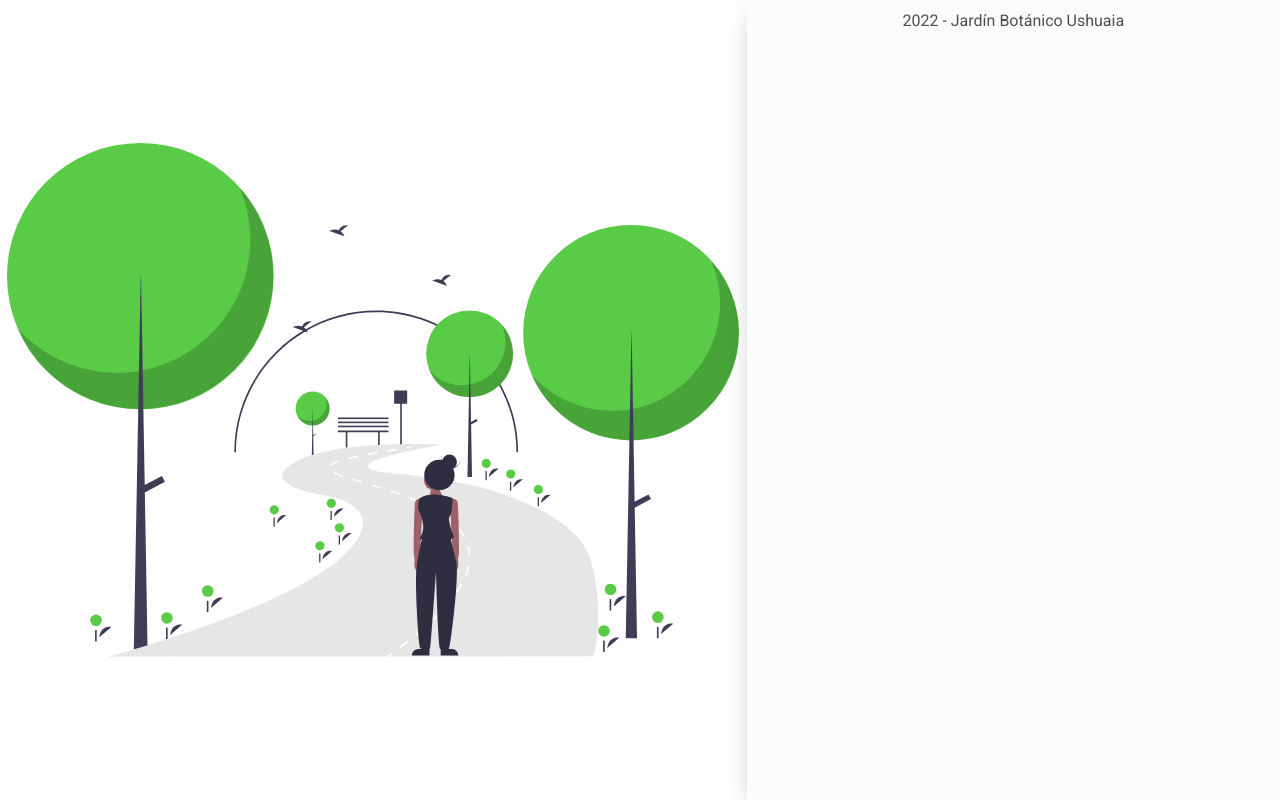
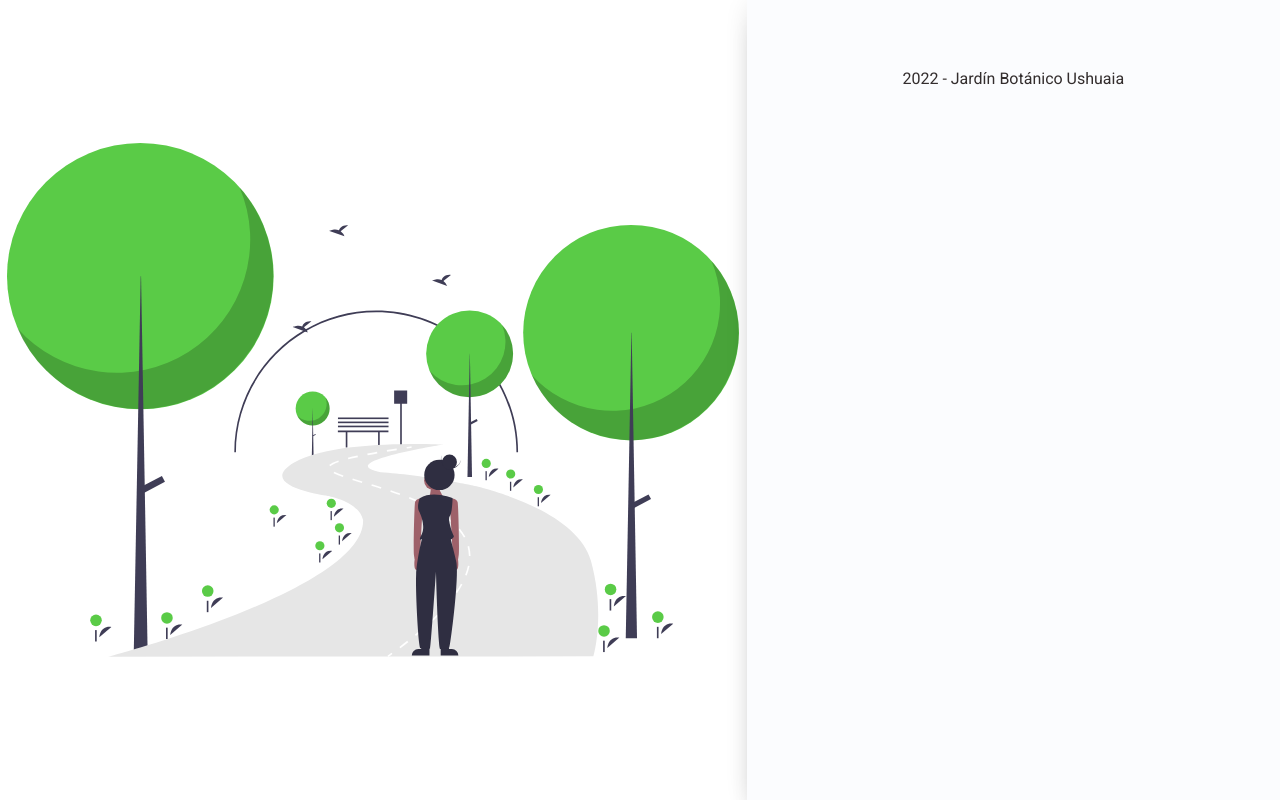
Before and after one commit to lautarobarba/jardinbu-app, a React (Create React App) app in the folder app/: page /app/auth in a window 1280 px wide. Built offline with nearby package versions, Linux system fonts and the light colour scheme.

Commit message:
Se alineo footer al fondo y se cambio color

```diff
--- a/app/src/components/Footer.tsx
+++ b/app/src/components/Footer.tsx
@@ -5,8 +5,8 @@ export const Footer = () => {
 
 	return (
 		<footer id='footer'>
-			<div className="container d-fex justify-content-center my-2">
-				<p className="text-center">{year} - Jardín Botánico Ushuaia</p>
+			<div className="container d-flex justify-content-center align-items-end my-2" style={{ minHeight: '100px'}}>
+				<p className="text-center text-dark">{year} - Jardín Botánico Ushuaia</p>
 			</div>
 		</footer>
 	);
```
